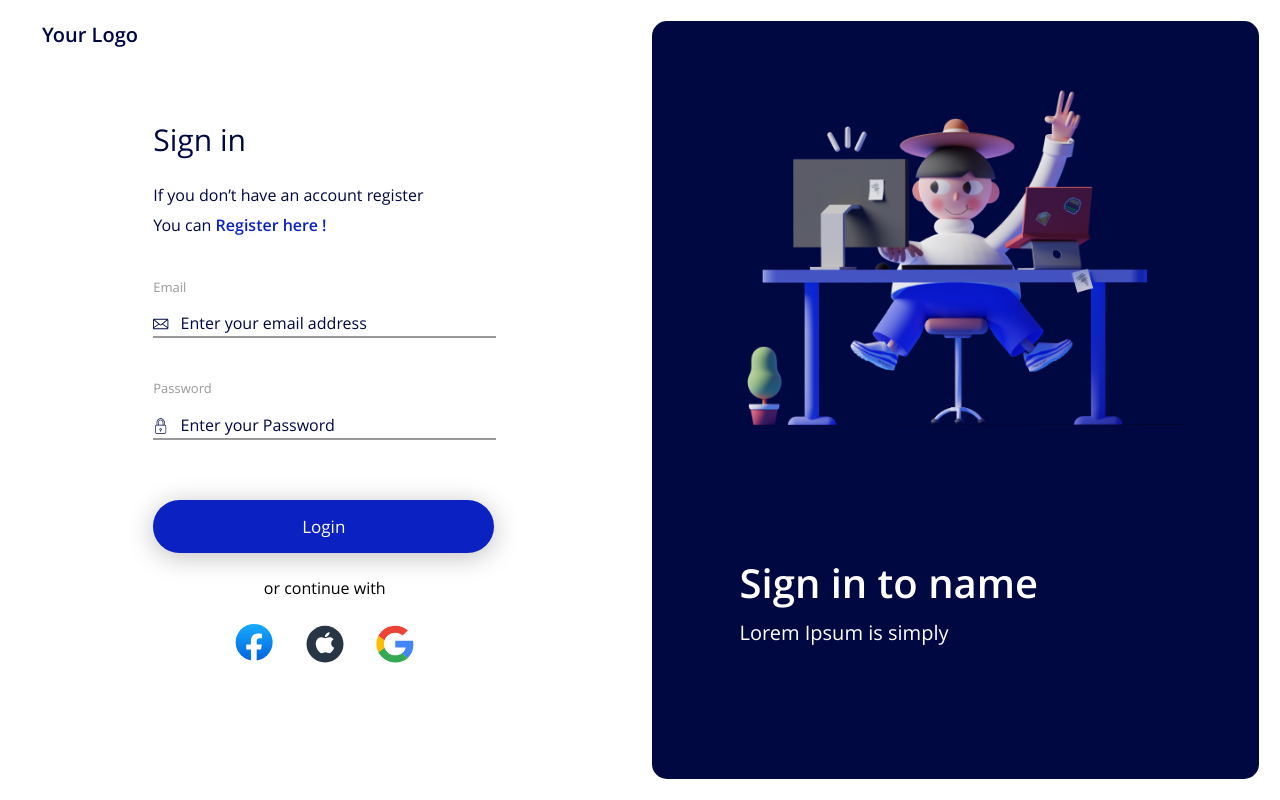
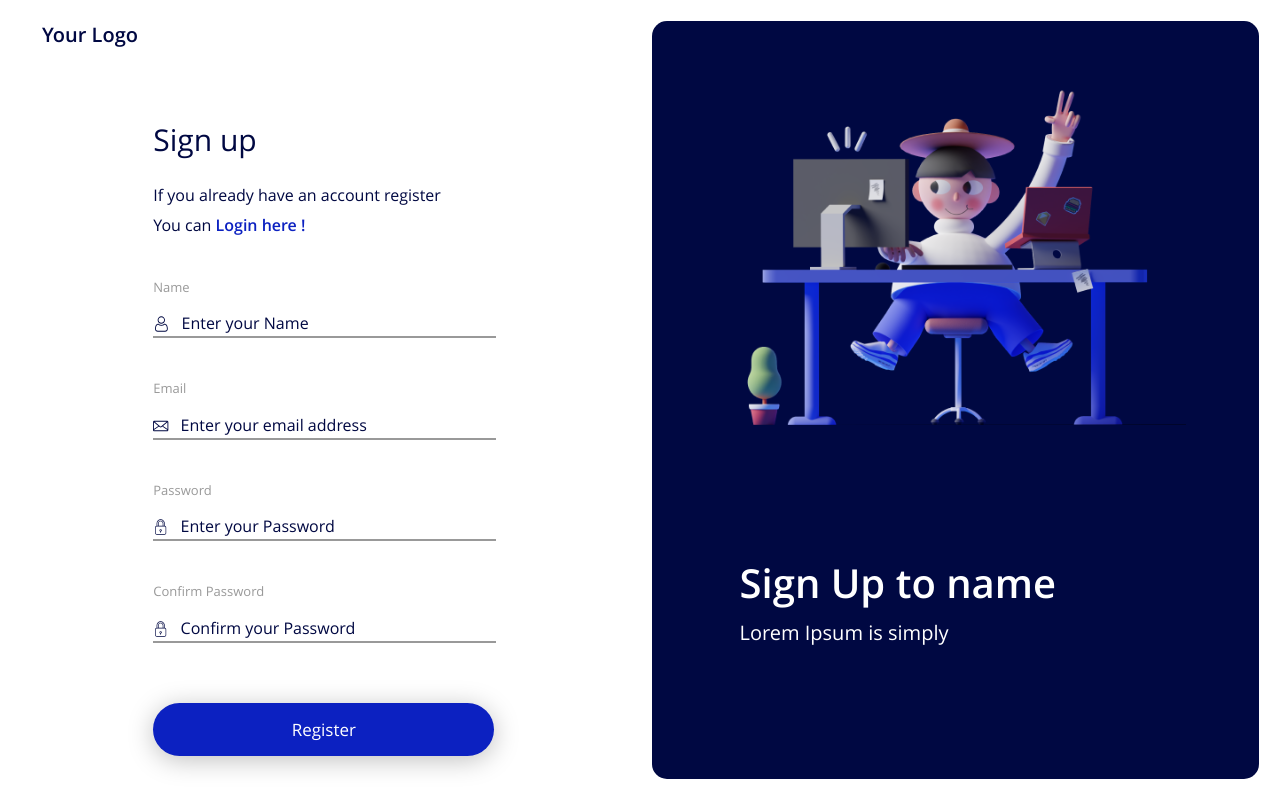
Before and after one commit to denis-ttk-1975/testtask_signin_signup_form, a React (Create React App) app: page /#/signup in a window 1280 px wide. Built offline with nearby package versions, Linux system fonts and the light colour scheme.

Commit message:
router attached

```diff
--- a/src/App.tsx
+++ b/src/App.tsx
@@ -3,14 +3,23 @@ import styles from './App.module.css';
 import { SigninPage } from './pages/signinPage/signinPage';
 import { SignupPage } from './pages/signupPage/signupPage';
 import { ConfirmEmailPage } from './pages/confirmEmailPage/confirmEmailPage';
+import { Routes, Route, useLocation } from 'react-router-dom';
 
 
 
 function App() {
+
+    const location = useLocation();
   return (
     <>
       <main className={styles.main}>
-        <SigninPage />
+        <Routes location = {location}>
+            <Route path="/" element={<SigninPage />} />
+            <Route path="/signup" element={<SignupPage />} />
+            <Route path="/confirm_email" element={<ConfirmEmailPage />} />
+            <Route path="*" element={<h1>Page don't exist</h1>} />
+        </Routes>
+
       </main>
     </>
   );
--- a/src/features/form-header/form-header.tsx
+++ b/src/features/form-header/form-header.tsx
@@ -1,6 +1,7 @@
 import React, { JSX } from 'react'; // импорт библиотеки
 
 import styles from './form-header.module.css';
+import { Link } from 'react-router-dom';
 
 interface IFormHeaderProps {
     title: string;
@@ -15,7 +16,7 @@ export const FormHeader = (props: IFormHeaderProps) => {
             <div className={styles.title}>{props.title}</div>
             <div className={styles.substring}>{props.substring}</div>
             <div className={styles.substring}>
-                You can <a href={ props.link ?? '#'} className={styles.linkString}>{props.linkString}</a>
+                You can <Link to={ props.link ?? '#'} className={styles.linkString}>{props.linkString}</Link>
             </div></div>
     </>;
 }
--- a/src/index.tsx
+++ b/src/index.tsx
@@ -1,16 +1,23 @@
 import React from 'react';
 import ReactDOM from 'react-dom/client';
+import {
+    createBrowserRouter,
+    createHashRouter,
+    HashRouter,
+    RouterProvider,
+  } from "react-router-dom";
 import './index.css';
 import App from './App';
 import reportWebVitals from './reportWebVitals';
 
-const root = ReactDOM.createRoot(
-  document.getElementById('root') as HTMLElement
-);
-root.render(
-  <React.StrictMode>
-    <App />
-  </React.StrictMode>
+
+
+ReactDOM.createRoot(document.getElementById("root") as HTMLElement).render(
+    <React.StrictMode>
+        <HashRouter>
+            <App/>
+        </HashRouter>
+    </React.StrictMode>
 );
 
 // If you want to start measuring performance in your app, pass a function
--- a/src/widgets/signin-area/signin-area.tsx
+++ b/src/widgets/signin-area/signin-area.tsx
@@ -69,7 +69,7 @@ export const SignInArea = () => {
     return <section className={styles['signIn_Page']}>
         <div className={styles.logo}>Your Logo</div>
         <div className={styles.form_wrapper}>
-            <FormHeader title = 'Sign in' substring = 'If you don’t have an account register' linkString = 'Register here !' />
+            <FormHeader title = 'Sign in' substring = 'If you don’t have an account register' linkString = 'Register here !' link = '/signup' />
             <Form inputs = {inputArray} buttonText='Login' submitHandler={onSubmitSignInForm} />
             <div className={styles.footerBox}>
                 <div className={styles.footerHeader}>or continue with</div>
--- a/src/widgets/signup-area/signup-area.tsx
+++ b/src/widgets/signup-area/signup-area.tsx
@@ -12,6 +12,7 @@ import { complexPasswordRegex, emailRegex, threeCharsOrDigitsRegex } from './../
 
 
 import styles from './signup-area.module.css';
+import { useNavigate } from 'react-router-dom';
 
 const inputArray: IInputProps[] = [
     {
@@ -46,6 +47,7 @@ const inputArray: IInputProps[] = [
 
 export const SignUpArea = () => {
 
+    const navigate = useNavigate();
     const { formState, setName, setEmail, setPassword, setConfirmPassword, checkName, checkEmail, checkPassword, checkConfirmPassword } = useSignUpStore();
 
     const onChangeName = (e: React.ChangeEvent<HTMLInputElement>) => {
@@ -56,7 +58,6 @@ export const SignUpArea = () => {
         checkEmail(true);
         setEmail(e.target.value);
     };
-
     const onChangePassword = (e: React.ChangeEvent<HTMLInputElement>) => {
         checkPassword(true);
         setPassword(e.target.value);
@@ -74,13 +75,9 @@ export const SignUpArea = () => {
         if (!complexPasswordRegex.test(formState.passwordValue)) {checkPassword(false); formFailed = true;}
         if (formState.passwordValue !== formState.confirmPasswordValue) {checkConfirmPassword(false); formFailed = true;}
 
-        if (formFailed) {
-            return;
-        }
-
+        if (formFailed) { return; }
         await userCreate({name: formState.nameValue, email: formState.emailValue, password: formState.passwordValue});
-
-        return;
+        navigate('/confirm_email')
     };
 
     inputArray[0].onChange = onChangeName;
@@ -95,7 +92,7 @@ export const SignUpArea = () => {
     return <section className={styles['signUp_Page']}>
         <div className={styles.logo}>Your Logo</div>
         <div className={styles.form_wrapper}>
-            <FormHeader title = 'Sign up' substring = 'If you already have an account register' linkString = 'Login here !' />
+            <FormHeader title = 'Sign up' substring = 'If you already have an account register' linkString = 'Login here !' link = '/' />
             <Form inputs = {inputArray} buttonText='Register' submitHandler={onSubmitSignUpForm}/>
         </div>
     </section>;
```
